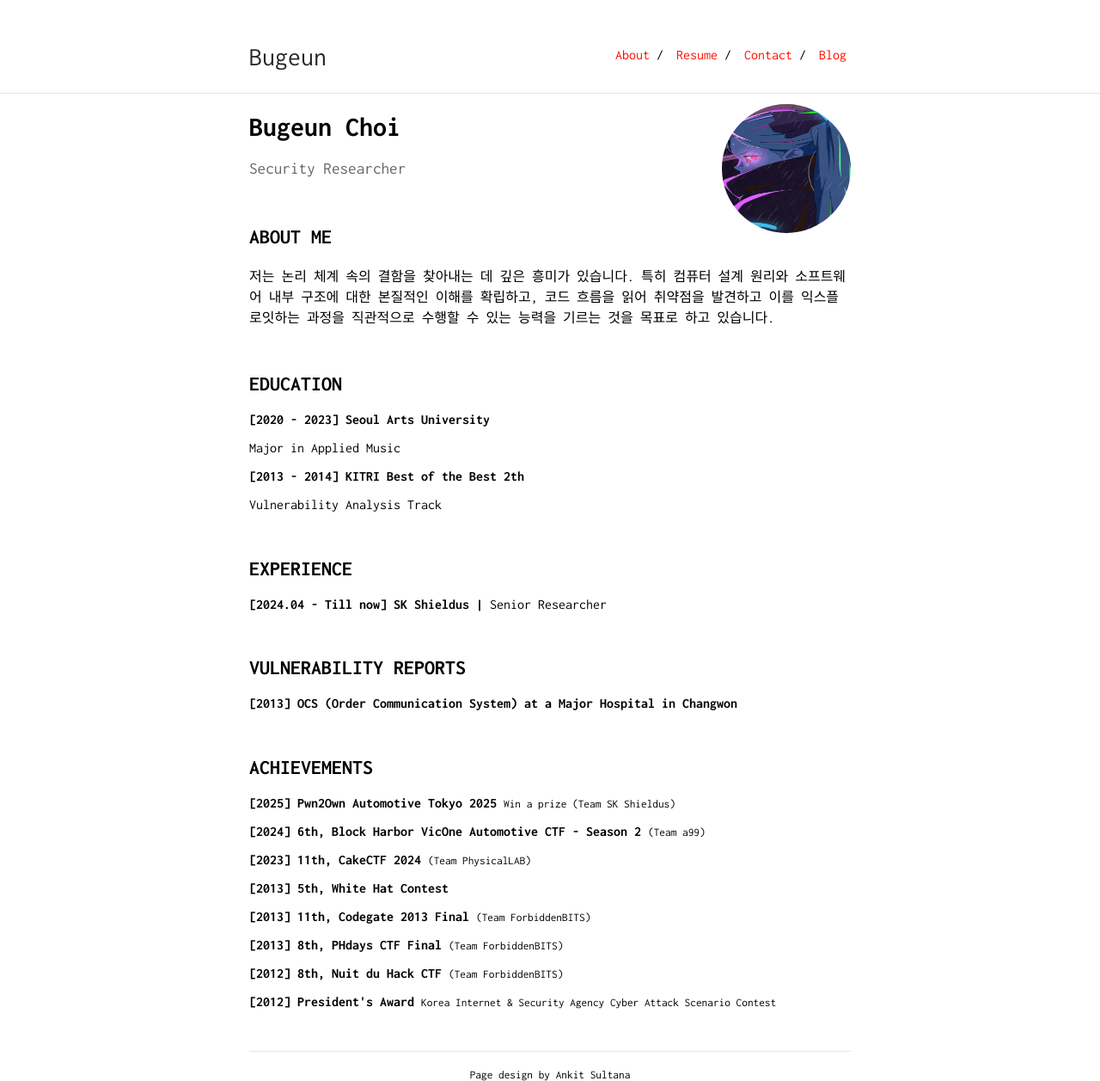
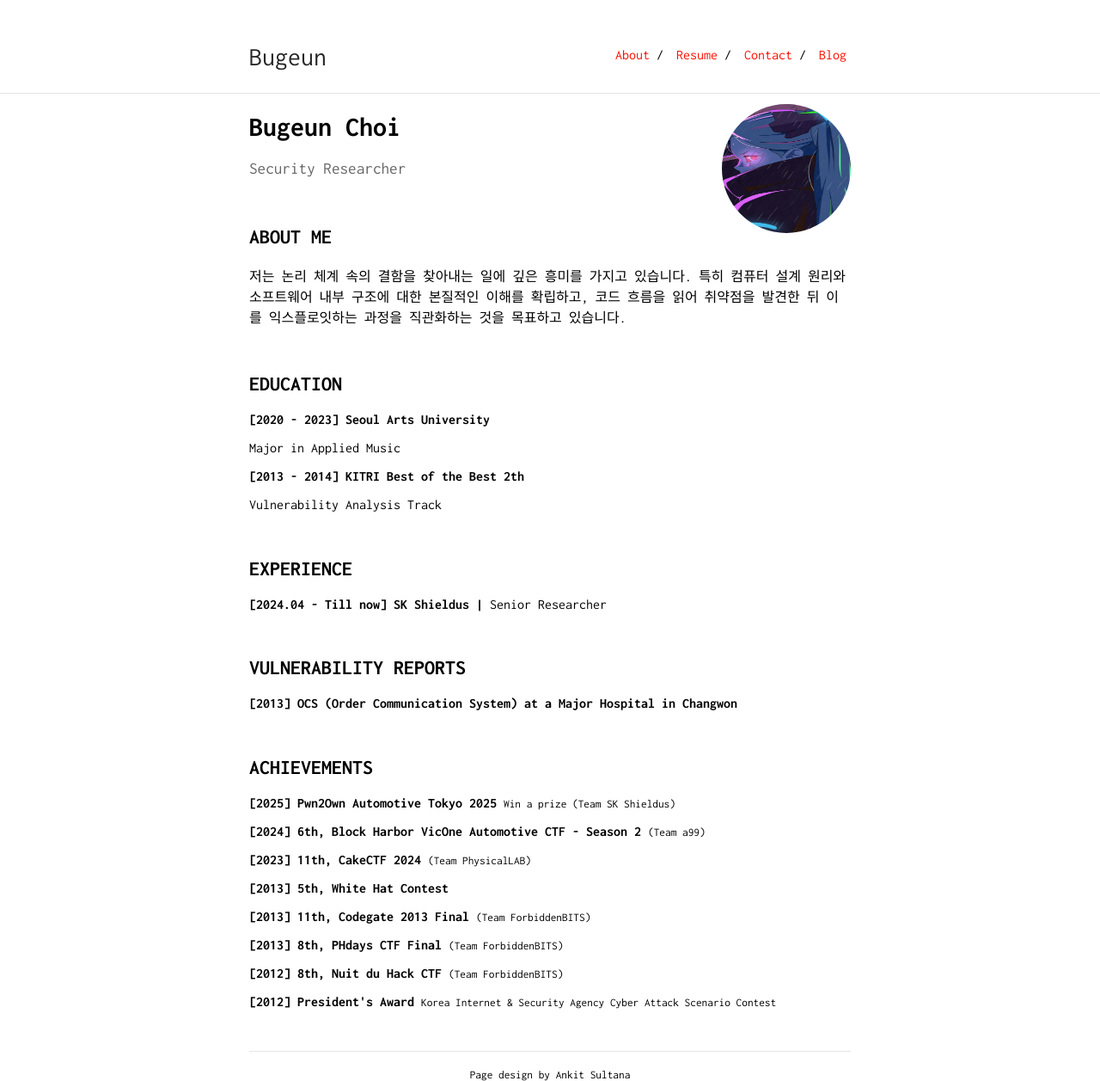
Before and after one commit to Bugeun/bugeun.github.io, a Jekyll site: the page built from index.md, in a window 1280 px wide. Shown: the whole page at 86% size. Built offline with Jekyll 4.4.1, drawn with Linux system fonts in a browser that asks for light colours.

Commit message:
Update index.md

```diff
--- a/index.md
+++ b/index.md
@@ -11,7 +11,9 @@ Security Researcher
 
 ## ABOUT ME
 
-<p>저는 논리 체계 속의 결함을 찾아내는 데 깊은 흥미가 있습니다. 특히 컴퓨터 설계 원리와 소프트웨어 내부 구조에 대한 본질적인 이해를 확립하고, 코드 흐름을 읽어 취약점을 발견하고 이를 익스플로잇하는 과정을 직관적으로 수행할 수 있는 능력을 기르는 것을 목표로 하고 있습니다.</p>
+<p>저는 논리 체계 속의 결함을 찾아내는 일에 깊은 흥미를 가지고 있습니다.
+특히 컴퓨터 설계 원리와 소프트웨어 내부 구조에 대한 본질적인 이해를 확립하고,
+코드 흐름을 읽어 취약점을 발견한 뒤 이를 익스플로잇하는 과정을 직관화하는 것을 목표하고 있습니다.</p>
 
 &nbsp;
 
```
